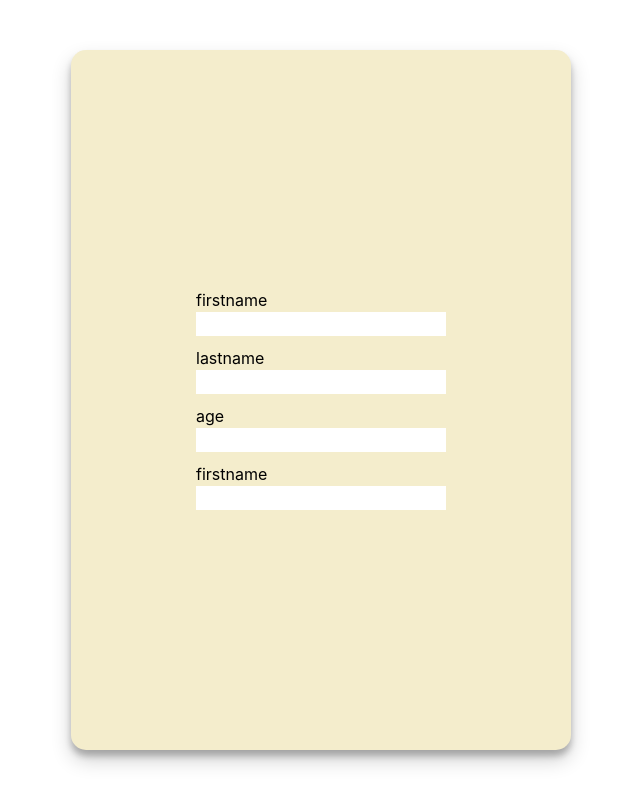
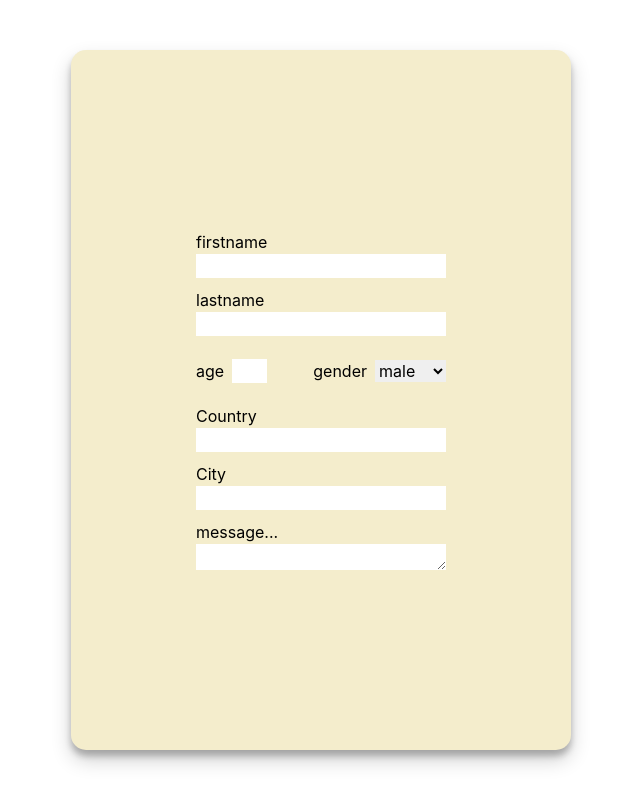
Before and after one commit to Ameer2000Mzori/Form-Formik-Yup-Mern, a React (Create React App) app in the folder frontend/: page / in a window 1280 px wide. Shown: the whole page, without its empty margins (319-959 px from the left). Built offline with nearby package versions, Linux system fonts and the light colour scheme.

Commit message:
added all data needed for the form

```diff
--- a/frontend/src/component/Form.jsx
+++ b/frontend/src/component/Form.jsx
@@ -17,13 +17,45 @@ const Form = () => {
           <label for="lastname">lastname</label>
           <input type="text" name="lastname" id="lastname" />
         </StyledInputsWrap>
+        <div className="flex flex-row text-center items-center justify-between h-[50px] w-[50%]">
+          <div className="flex flex-row text-center items-center gap-2">
+            <label for="age">age</label>
+            <input
+              type="number"
+              min={0}
+              max={100}
+              name="age"
+              id="age"
+              className="w-[35px]"
+            />
+          </div>
+          <div className="flex flex-row text-center items-center gap-2">
+            <label for="genderselection"> gender</label>
+            <select id="genderselection">
+              <option value="">male</option>
+              <option value="">female</option>
+            </select>
+          </div>
+        </div>
+
         <StyledInputsWrap>
-          <label for="age">age</label>
-          <input type="number" name="age" id="age" />
+          <label for="country">Country</label>
+          <input type="text" name="country" id="country" />
         </StyledInputsWrap>
+
         <StyledInputsWrap>
-          <label for="firstname">firstname</label>
-          <input type="text" name="firstname" id="firstname" />
+          <label for="city">City</label>
+          <input type="city" name="city" id="city" />
+        </StyledInputsWrap>
+
+        <StyledInputsWrap>
+          <label for="textarea">message...</label>
+          <textarea
+            name="textarea"
+            id="textarea"
+            cols="30"
+            rows="10"
+          ></textarea>
         </StyledInputsWrap>
       </StyledForm>
     </StyledFormWrap>
```
